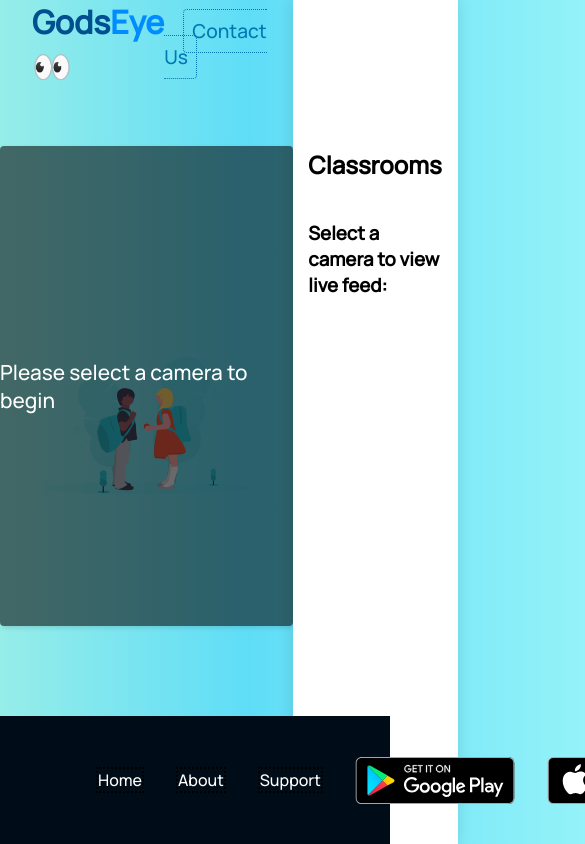
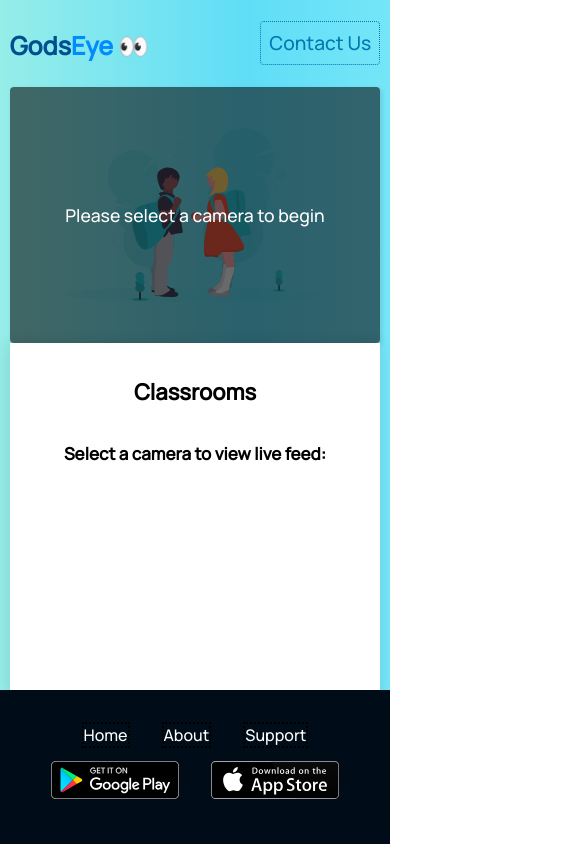
Before and after one commit to aibenStunner/dev.backend.io, a website: page public/feeds.html in a window 390 px wide. Shown: the top 844 px of the page, 585 px wide, since content can reach past the window. Drawn offline with Linux system fonts and the light colour scheme.

Commit message:
Media queries for mobile

```diff
--- a/public/css/desktop.css
+++ b/public/css/desktop.css
@@ -1,263 +1,69 @@
+@media screen and (min-width:770px){
+
 	body {
-	margin: 0;
-	font-family: Manrope, sans-serif;
-	background: #b2fefa; /* fallback for old browsers */
-	background: -webkit-linear-gradient(
-		to right,
-		#d2ffd9,
-		#0ed2f7,
-		#b2fefa,
-		#f5fffe
-	); /* Chrome 10-25, Safari 5.1-6 */
-	background: linear-gradient(
-		to right,
-		#d2ffd9,
-		#5fddf7,
-		#b2fefa,
-		#f5fffe
-	); /* W3C, IE 10+/ Edge, Firefox 16+, Chrome 26+, Opera 12+, Safari 7+ */
-
-	background-size: 400% 400%;
-	background-position-x: right;
-	background-position-y: top;
 		display: flex;
-	justify-content: space-between;
-	min-height: 100vh;
-	animation: gradientAnim 15s ease-in-out 0s infinite reverse both;
+	}
+	#flex-container {
+		flex-direction: row;
+		width: 100%;
 	}
 
-@keyframes gradientAnim {
-	50% {
-		background-position-x: left;
-		background-position-y: bottom;
-	}
+	.sidebar {
+		width: 25%;
+		padding: 8rem 1.5rem;
+		max-width: 22rem;
+		height: 25rem;
 	}
 
-#mobileMenu {
-	display: none;
+	#camera-select {
+		align-items: center;
 	}
 
-/* HEADER */
+	#camera-select h2 {
+		font-size: 24px;
+	}
 
-header {
-	display: flex;
-	align-items: center;
-	justify-content: space-between;
+	#camera-select h3 {
+		font-size: 19px;
+	}
+
+	.carousel {
+		background-size: 70%;
+	}
+
+	#child1 {
+		width: 75%;
+	}
+
+	#grand-child1 {
 		padding: 0.75rem 2rem;
 		height: 4rem;
 	}
-
-header > h1 {
-	margin: 0;
+	#grand-child1 h1 a{
+		font-size: 32px;
 	}
 
-header > h1 > a {
-	text-decoration: none;
-	color: #004f8f;
-}
-
-header > h1 > a > span {
-	color: #008cff;
-}
-
-header > nav > a {
-	text-decoration: none;
-	font-size: 1.2em;
-	color: #0079b1;
+	#grand-child1 nav a{
 		margin: 0 1em;
-	border-radius: 4px;
-	border: dotted 1.5px;
 		padding: 8px;
 	}
 
-header > nav > a:hover {
-	border: solid 2px;
+	#video-player {
+		width: 40rem;
+		height: 30rem;
 	}
 
-main {
-	/* display: grid; */
-	width: 75%;
+	#video-player p{
+		font-size: 1.3em;
 	}
 
-/* CAROUSEL */
-.carousel {
-	background-image: url('../img/login_background.svg');
-	background-position: center;
-	background-size: 70%;
-	background-repeat: no-repeat;
-	width: 100%;
-	height: 80%;
-	/* animation: floating 10s ease-in-out 0s infinite normal both; */
-	display: flex;
-	justify-content: center;
-	align-items: center;
-}
-
-@keyframes floating {
-	50% {
-		transform: translateY(-10px) translateX(-3px);
-	}
-}
-
-/*FORM*/
-.form-holder,
-.sidebar {
-	width: 30%;
-	background-color: white;
-	display: flex;
-	justify-content: center;
-	box-shadow: -1px 0 15px #0000001e;
-}
-
-#login-form > label > span {
-	display: flex;
-	align-items: center;
-}
-
-/* FOOTER */
 	footer {
-	box-sizing: border-box;
 		position: absolute;
-	width: 100%;
+		flex-direction: row;
 		bottom: 0;
-	display: flex;
-	padding: 2rem 5rem;
-	background-color: #000d18;
-	backdrop-filter: blur(20px);
-	justify-content: space-between;
-	align-items: center;
-}
-
-.footer-nav {
-	display: flex;
-	justify-content: center;
-	font-size: 1em;
-}
-
-.footer-nav > a {
-	text-decoration: none;
-	color: #fff;
-	margin: 0 1rem;
-	border: 2px dotted #000;
-}
-
-.footer-nav > a:hover {
-	border-bottom: 2px dotted #fff;
-}
-
-.app-store-links {
-	display: flex;
 	}
 
 	.app-store-links > div {
-	background-image: url('../img/play_store_svg.svg');
-	background-size: contain;
-	background-position: center;
-	background-repeat: no-repeat;
-	margin: 0 1rem;
 		width: 10rem;
-	height: 4rem;
-}
-
-.app-store-links > div:nth-child(2) {
-	background-image: url('../img/app_store_svg.svg');
-}
-
-/* FEED PAGE*/
-#video-player {
-	background: #0000008f;
-	background-repeat: no-repeat;
-	background-position: center;
-	background-size: contain;
-	height: 30rem;
-	width: 40rem;
-	margin-top: -5rem;
-	border-radius: 4px;
-	display: flex;
-	justify-content: center;
-	align-items: center;
-	box-shadow: 2px 2px 5px #0000001e;
-}
-
-#video-player > img {
-	display: none;
-	width: inherit;
-	height: inherit;
-}
-
-#video-player > p {
-	color: #fff;
-	font-size: 1.3em;
-}
-
-#video-player > #spinner {
-	display: none;
-	width: 4rem;
-	height: 4rem;
-	background-image: url('../img/loader.png');
-	animation: spin 1s linear 0s infinite normal forwards;
-}
-
-@keyframes spin {
-	100% {
-		transform: rotateZ(360deg);
 	}
 }
-
-.sidebar {
-	padding: 8rem 1.5rem;
-	max-width: 22rem;
-}
-
-#camera-select {
-	display: flex;
-	flex-direction: column;
-	align-items: center;
-}
-
-.camera-card {
-	display: flex;
-	margin-bottom: 2rem;
-	padding: 10px;
-	border: 1px #ccc solid;
-	border-radius: 4px;
-	box-shadow: 0px 1px 1px #000d1841;
-	width: 100%;
-	transition: all ease-in-out 150ms;
-}
-
-.camera-card:hover {
-	box-shadow: 0px 1px 10px #000d1841;
-}
-
-.camera-card.selected {
-	background-color: #00000010;
-	border-color: #000000;
-	box-shadow: 0px 1px 5px #000d1841;
-}
-
-.camera-card > div > p {
-	margin: 0;
-}
-
-.thumbnail {
-	width: 6rem;
-	height: 5rem;
-	background: #bdc3c7; /* fallback for old browsers */
-	background: -webkit-linear-gradient(
-		to right,
-		#ffffff,
-		#494949
-	); /* Chrome 10-25, Safari 5.1-6 */
-	background: linear-gradient(
-		to right,
-		#ffffff,
-		#494949
-	); /* W3C, IE 10+/ Edge, Firefox 16+, Chrome 26+, Opera 12+, Safari 7+ */
-
-	background-size: 400% 400%;
-	background-position-x: right;
-	background-position-y: top;
-	animation: gradientAnim 10s ease-in-out 0s infinite reverse both;
-	margin-right: 10px;
-}
--- /dev/null
+++ b/public/css/mobile.css
@@ -0,0 +1,208 @@
+
+body {
+    margin: 0 auto;
+    padding: 0;
+    box-sizing: border-box;
+    overflow: hidden;
+    font-family: Manrope, sans-serif;
+    background: #b2fefa; /* fallback for old browsers */
+    background: -webkit-linear-gradient(
+            to right,
+            #d2ffd9,
+            #0ed2f7,
+            #b2fefa,
+            #f5fffe
+    ); /* Chrome 10-25, Safari 5.1-6 */
+    background: linear-gradient(
+            to right,
+            #d2ffd9,
+            #5fddf7,
+            #b2fefa,
+            #f5fffe
+    ); /* W3C, IE 10+/ Edge, Firefox 16+, Chrome 26+, Opera 12+, Safari 7+ */
+
+    background-size: 400% 400%;
+    background-position-x: right;
+    background-position-y: top;
+    height: 100vh;
+    animation: gradientAnim 15s ease-in-out 0s infinite reverse both;
+}
+
+@keyframes gradientAnim {
+    50% {
+        background-position-x: left;
+        background-position-y: bottom;
+    }
+}
+
+
+#flex-container {
+    display: flex;
+    flex-direction: column;
+    width: 95%;
+    margin: 0 auto;
+}
+
+#grand-child1 {
+    display: flex;
+    align-items: center;
+    justify-content: space-between;
+}
+
+#grand-child1 h1 a {
+    text-decoration: none;
+    color: #004f8f;
+    font-size: 25px;
+}
+
+#grand-child1 h1 a span {
+    color: #008cff;
+}
+
+#grand-child1 nav a {
+    text-decoration: none;
+    font-size: 1.2em;
+    color: #0079b1;
+    border-radius: 4px;
+    border: dotted 1.5px;
+    padding: 8px;
+}
+
+#grand-child1 nav a:hover {
+    border: solid 2px;
+}
+
+/* CAROUSEL */
+.carousel {
+    background-image: url('../img/login_background.svg');
+    background-position: center;
+    background-size: 70%;
+    background-repeat: no-repeat;
+    width: 100%;
+    height: 80%;
+    /* animation: floating 10s ease-in-out 0s infinite normal both; */
+    display: flex;
+    justify-content: center;
+    align-items: center;
+}
+
+@keyframes floating {
+    50% {
+        transform: translateY(-10px) translateX(-3px);
+    }
+}
+
+/* FEED PAGE*/
+#video-player {
+    background-color: #0000008f;
+    background-repeat: no-repeat;
+    background-position: center;
+    background-size: contain;
+    height: 16rem;
+    width: 30rem;
+    border-radius: 4px;
+    display: flex;
+    justify-content: center;
+    align-items: center;
+    box-shadow: 2px 2px 5px #0000001e;
+}
+
+#video-player img {
+    display: none;
+    width: inherit;
+    height: inherit;
+}
+
+#video-player p {
+    color: #fff;
+    font-size: 1.1em;
+}
+
+#video-player > #spinner {
+    display: none;
+    width: 4rem;
+    height: 4rem;
+    background-image: url('../img/loader.png');
+    animation: spin 1s linear 0s infinite normal forwards;
+}
+
+@keyframes spin {
+    100% {
+        transform: rotateZ(360deg);
+    }
+}
+
+#camera-select {
+    display: flex;
+    flex-direction: column;
+    align-items: center;
+}
+
+#camera-select h2 {
+    font-size: 22px;
+}
+
+#camera-select h3 {
+    font-size: 17px;
+}
+
+.sidebar {
+    background-color: white;
+    display: flex;
+    justify-content: center;
+    box-shadow: -1px 0 15px #0000001e;
+    padding: 1rem 1rem;
+    height: 20rem;
+}
+
+
+/* FOOTER */
+footer{
+    box-sizing: border-box;
+    background-color: #000d18;
+    width:100%;
+    text-align:center;
+    padding: 2rem 5rem;
+    backdrop-filter: blur(20px);
+    display:flex;
+    flex-direction: column;
+    justify-content: space-between;
+    align-items: center;
+    position: absolute;
+    bottom: 0;
+}
+
+.footer-nav {
+    display: flex;
+    justify-content: center;
+    font-size: 1em;
+}
+
+.footer-nav a {
+    text-decoration: none;
+    color: #fff;
+    margin: 0 1rem;
+    border: 2px dotted #000;
+}
+
+.footer-nav a:hover {
+    border-bottom: 2px dotted #fff;
+}
+
+.app-store-links {
+    display: flex;
+}
+
+.app-store-links > div {
+    background-image: url('../img/play_store_svg.svg');
+    background-size: contain;
+    background-position: center;
+    background-repeat: no-repeat;
+    margin: 0 1rem;
+    width: 8rem;
+    height: 4rem;
+}
+
+.app-store-links > div:nth-child(2) {
+    background-image: url('../img/app_store_svg.svg');
+}
--- a/public/feeds.html
+++ b/public/feeds.html
@@ -12,10 +12,7 @@
 	<meta name="keywords" content="godseye login, godseye signup" />
 	<meta name="viewport" content="width=device-width, initial-scale=1" />
 
-		<!-- REMOVE IN PRODUCTION -->
-		<link rel="stylesheet" href="css/main.css" />
-		<link rel="stylesheet" href="css/tablet.css" />
-		<link rel="stylesheet" href="css/godseye-form.css" />
+	<link rel="stylesheet" href="css/mobile.css" />
 	<link rel="stylesheet" href="css/desktop.css" />
 
 	<link
@@ -26,37 +23,20 @@
 
 <body onload="populateCameras()">
 <!--SIDE NAV FOR MOBILE-->
-		<div id="mobileMenu" class="navBar">
-			<!-- navigation bar block -->
 
-			<div id="mySidenav" class="sideNav">
-				<a
-					href="javascript:void(0)"
-					class="closeBtn"
-					onclick="closeNav()"
-					>&times;</a
-				>
-				<a href="./">Home</a>
-				<a href="signup.html">Sign Up</a>
-				<a href="support.html">Support</a>
-				<a href="about.html">About</a>
-			</div>
+<div id="flex-container">
 
-			<div id="menuIcon">
-				<span onclick="openNav()">&#9776; MENU </span>
-			</div>
-		</div>
-		<main>
-			<header>
+	<div id="child1">
+		<div id="grand-child1">
 			<h1>
 				<a href="./">Gods<span>Eye</span> 👀</a>
 			</h1>
-				<!-- navigation bar block -->
 			<nav>
-					<!-- <a href="about.html">About</a> -->
 				<a href="support.html">Contact Us</a>
 			</nav>
-			</header>
+		</div>
+
+		<div id="grand-child2">
 			<!-- CAROUSEL -->
 			<section class="carousel">
 				<div id="video-player">
@@ -65,9 +45,22 @@
 					<p>Please select a camera to begin</p>
 				</div>
 			</section>
+		</div>
+	</div>
+
+
+	<div class="sidebar">
+		<div id="camera-select">
+			<h2>Classrooms</h2>
+			<h3>Select a camera to view live feed:</h3>
+		</div>
+	</div>
+
+</div> <!-- end flex-container -->
+
 <footer>
 	<div class="footer-nav">
-					<a href="./">Home</a>
+		<a href="index.html">Home</a>
 		<a href="about.html">About</a>
 		<a href="support.html">Support</a>
 	</div>
@@ -77,13 +70,8 @@
 		<div></div>
 	</div>
 </footer>
-		</main>
-		<div class="sidebar">
-			<div id="camera-select">
-				<h2>Classrooms</h2>
-				<h3>Select a camera to view live feed:</h3>
-			</div>
-		</div>
+
+
 <script src="./js/main.js"></script>
 </body>
 </html>
```
Also changed, not shown: public/index.html (+2 -3 lines), public/css/main.css (added), public/css/tablet.css (added). Lines whose indentation alone changed are shown as unchanged.
